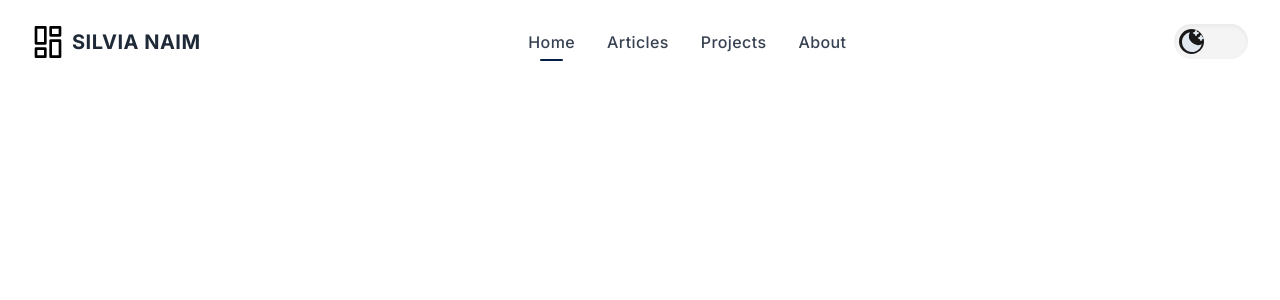
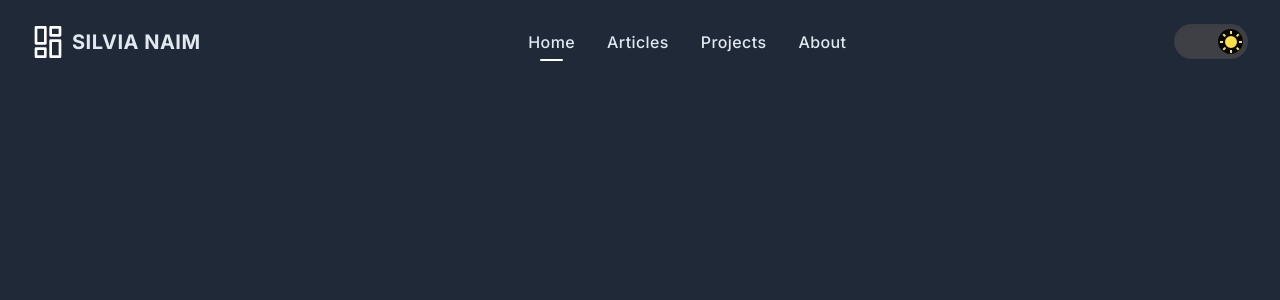
Before and after one commit to silvianaim02/silvianaimcom, a Next.js app: page / in a window 1280 px wide. Shown: the top 300 px of the page. Built offline with nearby package versions, Linux system fonts and the light colour scheme.

Commit message:
fix: improve active current route navigation

```diff
--- a/package.json
+++ b/package.json
@@ -21,7 +21,8 @@
     "next-themes": "^0.2.1",
     "react": "^18.2.0",
     "react-dom": "^18.2.0",
-    "react-icons": "^4.11.0"
+    "react-icons": "^4.11.0",
+    "twin.macro": "^3.4.0"
   },
   "devDependencies": {
     "@commitlint/cli": "^17.7.2",
--- a/src/app/globals.css
+++ b/src/app/globals.css
@@ -46,3 +46,14 @@
   border-radius: 9999px;
   bottom: -30%;
 }
+
+.nav-link-active-dark::before {
+  height: 2px;
+  content: '';
+  position: absolute;
+  background-color: #ffffff;
+  width: 50%;
+  left: 25%;
+  border-radius: 9999px;
+  bottom: -30%;
+}
--- a/src/components/button/DarkModeSwitch.tsx
+++ b/src/components/button/DarkModeSwitch.tsx
@@ -7,13 +7,11 @@ const DarkModeSwitch = () => {
   const [mounted, setMounted] = useState(false);
   const { theme, setTheme } = useTheme();
 
+  const isDarkTheme = theme === 'dark'; // Evaluasi hanya satu kali
+
   useEffect(() => {
     setMounted(true);
   }, []);
-
-  if (!mounted) {
-    return null;
-  }
 
   const toggleSwitch = () =>
     theme === 'dark' ? setTheme('light') : setTheme('dark');
@@ -27,21 +25,31 @@ const DarkModeSwitch = () => {
   return (
     <div
       onClick={toggleSwitch}
-      className={`flex-start flex h-[35px] w-[74px] rounded-[50px] bg-zinc-100 p-[5px] text-white shadow-inner hover:cursor-pointer ${
-        theme === 'dark' && 'place-content-end bg-zinc-700'
+      className={`flex-start flex h-[35px] w-[74px] rounded-[50px] p-[5px] text-white shadow-inner hover:cursor-pointer ${
+        mounted
+          ? isDarkTheme
+            ? 'place-content-end bg-zinc-700'
+            : 'bg-zinc-100'
+          : 'animate-pulse bg-zinc-100'
       }`}
     >
       <motion.div
-        className='flex h-[25px] w-[25px] items-center justify-center rounded-full bg-black/90'
+        className={`flex h-[25px] w-[25px] items-center justify-center rounded-full ${
+          mounted ? 'bg-black/90' : null
+        } `}
         layout
         transition={spring}
       >
         <motion.div whileTap={{ rotate: 360 }}>
-          {theme === 'dark' ? (
-            <RiSunFill className='h-6 w-6 text-yellow-300' />
-          ) : (
-            <RiMoonClearFill className='h-6 w-6 text-slate-200' />
-          )}
+          {mounted ? (
+            <>
+              {isDarkTheme ? (
+                <RiSunFill className='h-6 w-6 text-yellow-300' />
+              ) : (
+                <RiMoonClearFill className='h-6 w-6 text-slate-200' />
+              )}
+            </>
+          ) : null}
         </motion.div>
       </motion.div>
     </div>
--- a/src/components/layout/Header.tsx
+++ b/src/components/layout/Header.tsx
@@ -1,6 +1,6 @@
 'use client';
 
-import React, { useState } from 'react';
+import React, { useEffect, useState } from 'react';
 import NextImage from '../images/NextImage';
 import Link from 'next/link';
 import { usePathname } from 'next/navigation';
@@ -12,9 +12,18 @@ import { useTheme } from 'next-themes';
 
 const Header = () => {
   const [isMenuOpen, setIsMenuOpen] = useState(false);
+  const [mounted, setMounted] = useState(false);
   const { theme, setTheme } = useTheme();
 
+  const isDarkTheme = theme === 'dark'; // Evaluasi hanya satu kali
+
+  useEffect(() => {
+    setMounted(true);
+  }, []);
+
   const currentRoute = usePathname();
+
+  console.log(theme);
 
   return (
     <div className='mx-auto px-4 py-6 sm:max-w-xl md:max-w-full md:px-24 lg:max-w-screen-xl lg:px-8 '>
@@ -54,7 +63,9 @@ const Header = () => {
                 className={clsx(
                   'nav-link nav-link-ltr hover:text-deep-purple-accent-400 text-base font-medium tracking-wide text-gray-700 transition-colors duration-200 dark:text-slate-200',
                   {
-                    'nav-link-active': currentRoute === href,
+                    'nav-link-active-dark':
+                      currentRoute === href && isDarkTheme,
+                    'nav-link-active': currentRoute === href && !isDarkTheme,
                   }
                 )}
               >
@@ -70,7 +81,7 @@ const Header = () => {
           <DarkModeSwitch />
           <MenuButton
             isOpen={isMenuOpen}
-            color={theme === 'dark' ? '#ffffff' : '#000000'}
+            color={mounted ? (isDarkTheme ? '#ffffff' : '#000000') : '#000000'}
             lineProps={{ strokeLinecap: 'round' }}
             width={35}
             height={35}
--- a/src/components/providers.tsx
+++ b/src/components/providers.tsx
@@ -3,5 +3,9 @@
 import { ThemeProvider } from 'next-themes';
 
 export function Providers({ children }: { children: React.ReactNode }) {
-  return <ThemeProvider attribute='class'>{children}</ThemeProvider>;
+  return (
+    <ThemeProvider attribute='class' defaultTheme='dark'>
+      {children}
+    </ThemeProvider>
+  );
 }
```
Also changed, not shown: 1 other file (tests, documents, lock files or other folders).
